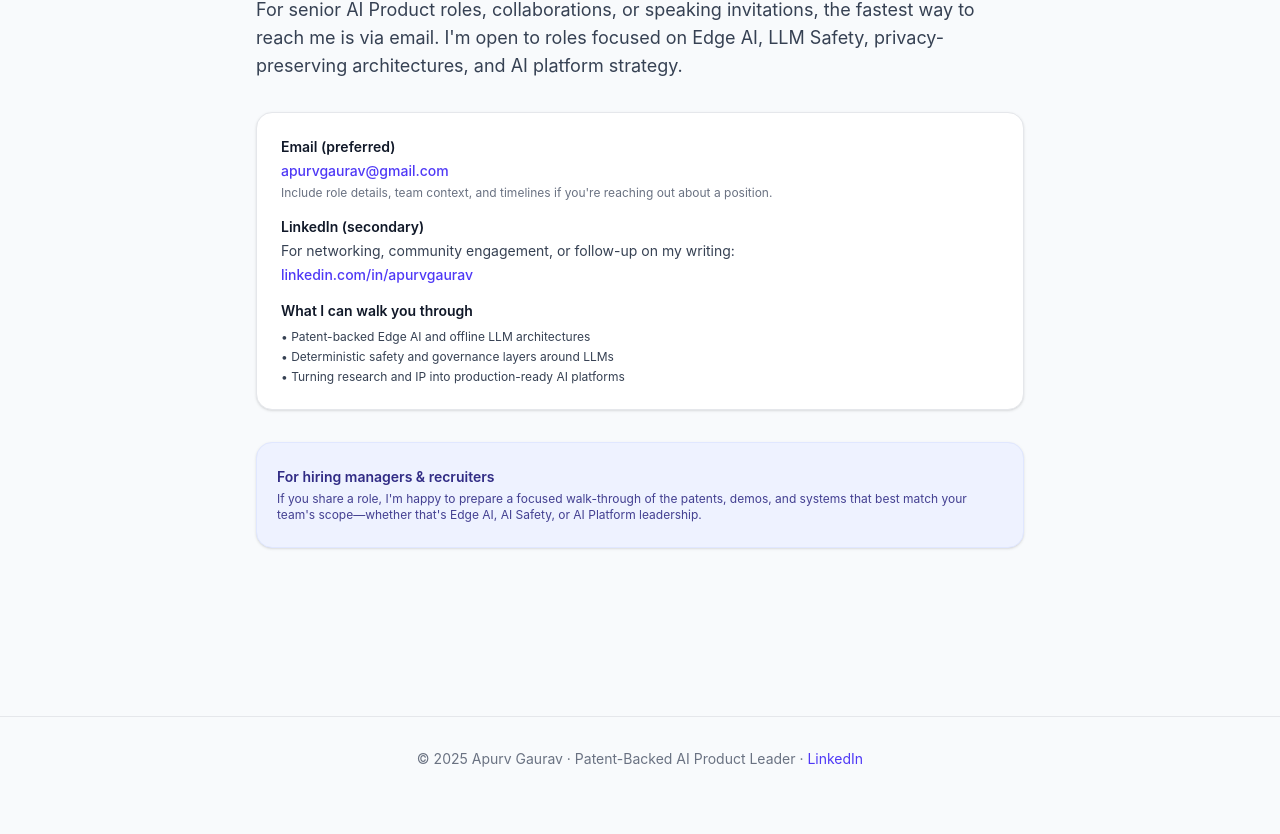
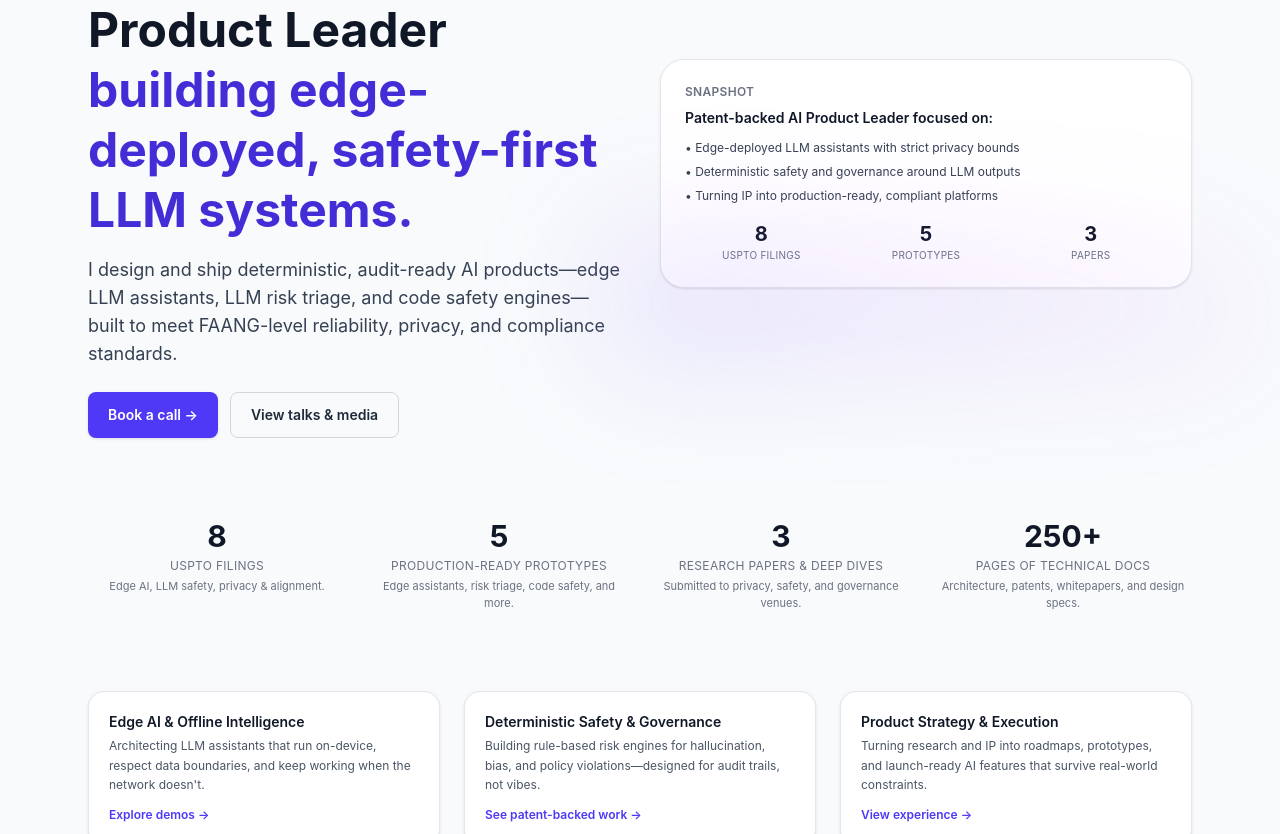
Before and after one commit to apurvgaurav/apurv-portfolio, a Next.js app: page /contact in a window 1280 px wide. Shown: the part 217-1051 px from the top of the page. Before the commit the page ends 1018 px from the top, so only its background shows below. Built offline with nearby package versions, Linux system fonts and the light colour scheme.

Commit message:
feat: update media spacing, footer linkedin, contact calendly, home CTA, layout fixes

```diff
--- a/app/contact/page.tsx
+++ b/app/contact/page.tsx
@@ -1,88 +1,220 @@
-// app/contact/page.tsx
-import type { Metadata } from "next";
+// app/page.tsx
 
-export const metadata: Metadata = {
-  title: "Contact | Apurv Gaurav – AI Product, Edge AI & LLM Safety",
-  description:
-    "Contact Apurv Gaurav to discuss AI Product roles, edge-deployed LLM systems, deterministic AI safety layers, and patent-backed AI platforms.",
-};
+import Link from "next/link";
 
-export default function ContactPage() {
+export default function Home() {
   return (
-    <main className="max-w-3xl mx-auto py-16 space-y-8">
-      <section>
-        <h1 className="text-4xl font-bold tracking-tight text-gray-900">
-          Contact
+    <div className="space-y-12">
+      {/* HERO */}
+      <section className="pt-8 animate-fade-in-up">
+        <div className="grid gap-10 md:grid-cols-2 items-center">
+          {/* Left: Main pitch */}
+          <div>
+            <p className="text-sm font-semibold tracking-wide text-indigo-600">
+              AI Product Leadership · Edge AI · LLM Safety
+            </p>
+
+            <h1 className="mt-3 text-3xl sm:text-4xl md:text-5xl font-bold leading-tight text-gray-900">
+              Patent-backed AI Product Leader
+              <br />
+              <span className="text-indigo-700">
+                building edge-deployed, safety-first LLM systems.
+              </span>
             </h1>
-        <p className="mt-4 text-lg text-gray-700">
-          For senior AI Product roles, collaborations, or speaking invitations,
-          the fastest way to reach me is via email. I&apos;m open to roles
-          focused on Edge AI, LLM Safety, privacy-preserving architectures, and
-          AI platform strategy.
+
+            <p className="mt-4 text-lg text-gray-700 max-w-2xl">
+              I design and ship deterministic, audit-ready AI products—edge LLM
+              assistants, LLM risk triage, and code safety engines—built to meet
+              FAANG-level reliability, privacy, and compliance standards.
             </p>
+
+            <div className="mt-6 flex flex-wrap gap-3">
+              {/* SINGLE CALENDLY BUTTON */}
+              <a
+                href="https://calendly.com/apurvgaurav"
+                target="_blank"
+                rel="noopener noreferrer"
+                className="inline-flex items-center rounded-lg bg-indigo-600 px-5 py-3 text-sm font-semibold text-white shadow hover:shadow-md hover:-translate-y-0.5 transition"
+              >
+                Book a call →
+              </a>
+
+              <Link
+                href="/media"
+                className="inline-flex items-center rounded-lg border border-gray-300 px-5 py-3 text-sm font-semibold text-gray-800 hover:border-indigo-400 hover:text-indigo-600 hover:-translate-y-0.5 hover:shadow-sm transition"
+              >
+                View talks &amp; media
+              </Link>
+            </div>
+          </div>
+
+          {/* Right: Snapshot card */}
+          <div className="hidden md:block">
+            <div className="relative rounded-3xl border border-gray-200 bg-white shadow-sm p-6">
+              <p className="text-xs font-semibold uppercase tracking-wide text-gray-500">
+                Snapshot
+              </p>
+              <p className="mt-2 text-sm text-gray-900 font-semibold">
+                Patent-backed AI Product Leader focused on:
+              </p>
+              <ul className="mt-3 space-y-2 text-xs text-gray-700">
+                <li>• Edge-deployed LLM assistants with strict privacy bounds</li>
+                <li>• Deterministic safety and governance around LLM outputs</li>
+                <li>• Turning IP into production-ready, compliant platforms</li>
+              </ul>
+
+              <div className="mt-4 grid grid-cols-3 gap-3 text-center">
+                <div>
+                  <div className="text-xl font-bold text-gray-900">8</div>
+                  <div className="text-[10px] uppercase tracking-wide text-gray-500">
+                    USPTO Filings
+                  </div>
+                </div>
+                <div>
+                  <div className="text-xl font-bold text-gray-900">5</div>
+                  <div className="text-[10px] uppercase tracking-wide text-gray-500">
+                    Prototypes
+                  </div>
+                </div>
+                <div>
+                  <div className="text-xl font-bold text-gray-900">3</div>
+                  <div className="text-[10px] uppercase tracking-wide text-gray-500">
+                    Papers
+                  </div>
+                </div>
+              </div>
+
+              <div className="pointer-events-none absolute inset-x-[-10%] bottom-[-30%] h-32 bg-gradient-to-tr from-indigo-500/20 via-purple-500/10 to-transparent blur-3xl" />
+            </div>
+          </div>
+        </div>
       </section>
 
-      <section className="rounded-2xl border border-gray-200 bg-white p-6 shadow-sm space-y-4">
+      {/* METRICS STRIP */}
+      <section className="bg-gray-50 py-8 rounded-2xl animate-fade-in-up">
+        <div className="grid gap-6 md:grid-cols-4 text-center">
           <div>
-          <h2 className="text-sm font-semibold text-gray-900">
-            Email (preferred)
-          </h2>
-          <p className="mt-1 text-sm text-gray-700">
-            <a
-              href="mailto:apurvgaurav@gmail.com?subject=AI%20Product%20Opportunity%20or%20Collaboration"
-              className="text-indigo-600 hover:text-indigo-700 font-medium"
-            >
-              apurvgaurav@gmail.com
-            </a>
-          </p>
-          <p className="mt-1 text-xs text-gray-500">
-            Include role details, team context, and timelines if you&apos;re
-            reaching out about a position.
+            <div className="text-3xl font-bold text-gray-900">8</div>
+            <div className="mt-1 text-xs uppercase tracking-wide text-gray-500">
+              USPTO Filings
+            </div>
+            <p className="mt-1 text-[11px] text-gray-500">
+              Edge AI, LLM safety, privacy &amp; alignment.
             </p>
           </div>
 
           <div>
-          <h2 className="text-sm font-semibold text-gray-900">
-            LinkedIn (secondary)
-          </h2>
-          <p className="mt-1 text-sm text-gray-700">
-            For networking, community engagement, or follow-up on my writing:
-          </p>
-          <p className="mt-1 text-sm">
-            <a
-              href="https://www.linkedin.com/in/apurvgaurav"
-              target="_blank"
-              rel="noopener noreferrer"
-              className="text-indigo-600 hover:text-indigo-700 font-medium"
-            >
-              linkedin.com/in/apurvgaurav
-            </a>
+            <div className="text-3xl font-bold text-gray-900">5</div>
+            <div className="mt-1 text-xs uppercase tracking-wide text-gray-500">
+              Production-Ready Prototypes
+            </div>
+            <p className="mt-1 text-[11px] text-gray-500">
+              Edge assistants, risk triage, code safety, and more.
             </p>
           </div>
 
           <div>
-          <h2 className="text-sm font-semibold text-gray-900">
-            What I can walk you through
-          </h2>
-          <ul className="mt-2 text-xs text-gray-700 space-y-1">
-            <li>• Patent-backed Edge AI and offline LLM architectures</li>
-            <li>• Deterministic safety and governance layers around LLMs</li>
-            <li>• Turning research and IP into production-ready AI platforms</li>
-          </ul>
+            <div className="text-3xl font-bold text-gray-900">3</div>
+            <div className="mt-1 text-xs uppercase tracking-wide text-gray-500">
+              Research Papers &amp; Deep Dives
+            </div>
+            <p className="mt-1 text-[11px] text-gray-500">
+              Submitted to privacy, safety, and governance venues.
+            </p>
+          </div>
+
+          <div>
+            <div className="text-3xl font-bold text-gray-900">250+</div>
+            <div className="mt-1 text-xs uppercase tracking-wide text-gray-500">
+              Pages of Technical Docs
+            </div>
+            <p className="mt-1 text-[11px] text-gray-500">
+              Architecture, patents, whitepapers, and design specs.
+            </p>
+          </div>
         </div>
       </section>
 
+      {/* QUICK OVERVIEW STRIP */}
+      <section className="grid gap-6 md:grid-cols-3">
+        <div className="rounded-2xl border border-gray-200 bg-white p-5 shadow-sm">
+          <h2 className="text-sm font-semibold text-gray-900 mb-1">
+            Edge AI &amp; Offline Intelligence
+          </h2>
+          <p className="text-xs text-gray-600 leading-relaxed">
+            Architecting LLM assistants that run on-device, respect data
+            boundaries, and keep working when the network doesn&apos;t.
+          </p>
+          <Link
+            href="/demos"
+            className="mt-3 inline-flex text-xs font-semibold text-indigo-600 hover:text-indigo-700"
+          >
+            Explore demos →
+          </Link>
+        </div>
+
+        <div className="rounded-2xl border border-gray-200 bg-white p-5 shadow-sm">
+          <h2 className="text-sm font-semibold text-gray-900 mb-1">
+            Deterministic Safety &amp; Governance
+          </h2>
+          <p className="text-xs text-gray-600 leading-relaxed">
+            Building rule-based risk engines for hallucination, bias, and policy
+            violations—designed for audit trails, not vibes.
+          </p>
+          <Link
+            href="/patents"
+            className="mt-3 inline-flex text-xs font-semibold text-indigo-600 hover:text-indigo-700"
+          >
+            See patent-backed work →
+          </Link>
+        </div>
+
+        <div className="rounded-2xl border border-gray-200 bg-white p-5 shadow-sm">
+          <h2 className="text-sm font-semibold text-gray-900 mb-1">
+            Product Strategy &amp; Execution
+          </h2>
+          <p className="text-xs text-gray-600 leading-relaxed">
+            Turning research and IP into roadmaps, prototypes, and launch-ready
+            AI features that survive real-world constraints.
+          </p>
+          <Link
+            href="/experience"
+            className="mt-3 inline-flex text-xs font-semibold text-indigo-600 hover:text-indigo-700"
+          >
+            View experience →
+          </Link>
+        </div>
+      </section>
+
+      {/* FOR HIRING MANAGERS STRIP */}
       <section className="rounded-2xl border border-indigo-100 bg-indigo-50 px-5 py-6 shadow-sm">
         <p className="text-sm font-semibold text-indigo-900 mb-1">
           For hiring managers &amp; recruiters
         </p>
-        <p className="text-xs text-indigo-900/90">
-          If you share a role, I&apos;m happy to prepare a focused walk-through
-          of the patents, demos, and systems that best match your team&apos;s
-          scope—whether that&apos;s Edge AI, AI Safety, or AI Platform
-          leadership.
+        <p className="text-xs text-indigo-900/90 max-w-3xl">
+          This portfolio is a live snapshot of how I think and build: patents,
+          research, and working demos across Edge AI, LLM safety, and privacy.
+          If you&apos;re exploring senior AI Product roles at FAANG-level
+          companies, I&apos;m happy to walk through the systems in detail with
+          your engineering and leadership teams.
         </p>
+        <div className="mt-3 flex flex-wrap gap-3">
+          <a
+            href="https://calendly.com/apurvgaurav"
+            target="_blank"
+            rel="noopener noreferrer"
+            className="inline-flex items-center rounded-md bg-indigo-600 px-4 py-2 text-xs font-semibold text-white hover:bg-indigo-700 transition"
+          >
+            Share a role or opportunity →
+          </a>
+          <Link
+            href="/media"
+            className="inline-flex items-center rounded-md border border-indigo-200 px-4 py-2 text-xs font-semibold text-indigo-900 hover:bg-indigo-100 transition"
+          >
+            Download leadership summary (coming soon)
+          </Link>
+        </div>
       </section>
-    </main>
+    </div>
   );
 }
--- a/app/layout.tsx
+++ b/app/layout.tsx
@@ -68,7 +68,7 @@ export default function RootLayout({
               description:
                 "Patent-backed AI Product Leader specializing in Edge AI, LLM Safety, and Privacy + Alignment. 8 USPTO filings and production-ready prototypes.",
               sameAs: [
-                "https://www.linkedin.com/in/apurvgaurav",
+                "https://www.linkedin.com/in/apurv-gaurav/",
                 "https://github.com/apurvgaurav",
               ],
             }),
@@ -85,7 +85,7 @@ export default function RootLayout({
             © {new Date().getFullYear()} Apurv Gaurav · Patent-Backed AI Product
             Leader ·{" "}
             <Link
-              href="https://www.linkedin.com/in/apurvgaurav"
+              href="https://www.linkedin.com/in/apurv-gaurav/"
               className="text-indigo-600 hover:text-indigo-500"
             >
               LinkedIn
--- a/app/media/page.tsx
+++ b/app/media/page.tsx
@@ -11,7 +11,7 @@ export const metadata: Metadata = {
 
 export default function MediaPage() {
   return (
-    <div className="space-y-8">
+    <div className="max-w-6xl mx-auto px-6 py-8">
       {/* Hero */}
       <section className="bg-slate-900 text-slate-50 rounded-2xl px-6 py-8 sm:px-8 sm:py-10 shadow-sm">
         <h1 className="text-3xl sm:text-4xl font-semibold tracking-tight mb-3">
@@ -25,7 +25,7 @@ export default function MediaPage() {
       </section>
 
       {/* Intro */}
-      <section className="space-y-3">
+      <section className="mt-6">
         <p className="text-sm text-slate-700 leading-relaxed max-w-3xl">
           I&apos;m available for talks, guest lectures, and private briefings
           focused on Edge AI, deterministic safety, and patent-backed product
@@ -34,12 +34,13 @@ export default function MediaPage() {
         </p>
       </section>
 
-      {/* Topics */}
-      <section className="space-y-4">
+      {/* Core Topics */}
+      <section className="mt-8">
         <h2 className="text-xl sm:text-2xl font-semibold tracking-tight">
           Core Topics
         </h2>
-        <div className="space-y-4">
+
+        <div className="mt-4 space-y-4">
           <div className="bg-white rounded-xl p-5 border border-slate-100 shadow-sm">
             <p className="text-sm font-semibold text-slate-900 mb-1">
               Deterministic AI Safety in Production Systems
@@ -86,9 +87,8 @@ export default function MediaPage() {
       </section>
 
       {/* Community Engagement */}
-          {/* Community Engagement */}
-      <section className="mt-10 space-y-6">
-  <h2 className="text-2xl font-semibold text-gray-900 mb-4">
+      <section className="mt-8 space-y-6">
+        <h2 className="text-2xl font-semibold text-gray-900">
           Community Engagement
         </h2>
 
@@ -104,14 +104,15 @@ export default function MediaPage() {
             </span>{" "}
             hosted by senior AI professionals and policy experts.
             <span className="block text-sm text-gray-500 mt-1">
-        November&nbsp;2025 · Virtual · Status: Invited, unable to attend due to
-        scheduling
+              November&nbsp;2025 · Virtual · Status: Invited, unable to attend
+              due to scheduling
             </span>
           </p>
           <p className="mt-2 text-sm text-gray-600">
-     Invited to participate in a leadership discussion on emerging AI governance
-  frameworks and product responsibility practices. The session aligns closely
-  with my patent-backed work on deterministic AI safety and policy design.
+            Invited to participate in a leadership discussion on emerging AI
+            governance frameworks and product responsibility practices. The
+            session aligns closely with my patent-backed work on deterministic
+            AI safety and policy design.
           </p>
         </article>
 
@@ -121,31 +122,27 @@ export default function MediaPage() {
             Invited: Telecom Innovation &amp; Trust Roundtable
           </h3>
           <p className="mt-2 text-gray-700">
-      Personal invitation to a private virtual roundtable with senior leaders
-      from Lyca&nbsp;Mobile, Three, Tango and others on{" "}
+            Personal invitation to a private virtual roundtable with senior
+            leaders from Lyca&nbsp;Mobile, Three, Tango and others on{" "}
             <span className="font-medium">
               “Unlocking New Revenue, Trust, and Loyalty in the Mobile Market.”
             </span>
             <span className="block text-sm text-gray-500 mt-1">
-        October&nbsp;2025 · 90-minute virtual session · Status: Invited, unable
-        to attend due to scheduling
+              October&nbsp;2025 · 90-minute virtual session · Status: Invited,
+              unable to attend due to scheduling
             </span>
           </p>
           <p className="mt-2 text-sm text-gray-600">
             Although I couldn't join this session, I treat these invitations as
-      signals that my work across broadband, edge intelligence, and AI product
-      strategy aligns with where the telecom industry is heading.
+            signals that my work across broadband, edge intelligence, and AI
+            product strategy aligns with where the telecom industry is heading.
           </p>
         </article>
       </section>
 
-
-
       {/* CTA */}
-      <section className="bg-white rounded-2xl px-5 py-6 shadow-sm border border-slate-100 space-y-3">
-        <p className="text-sm font-semibold text-slate-900">
-          Invite Me to Speak
-        </p>
+      <section className="mt-8 bg-white rounded-2xl px-5 py-6 shadow-sm border border-slate-100 space-y-3">
+        <p className="text-sm font-semibold text-slate-900">Invite Me to Speak</p>
         <p className="text-xs text-slate-600">
           For conference slots, internal tech talks, or guest lectures, include
           event name, audience, format, and proposed timing. I&apos;m happy to
--- a/app/page.tsx
+++ b/app/page.tsx
@@ -29,12 +29,15 @@ export default function Home() {
             </p>
 
             <div className="mt-6 flex flex-wrap gap-3">
-              <Link
-                href="/contact"
+              <a
+                href="https://calendly.com/apurvgaurav/intro-20"
+                target="_blank"
+                rel="noopener noreferrer"
                 className="inline-flex items-center rounded-lg bg-indigo-600 px-5 py-3 text-sm font-semibold text-white shadow hover:shadow-md hover:-translate-y-0.5 transition"
               >
-                Book a 15-min conversation →
-              </Link>
+                Book a 20-min call →
+              </a>
+
               <Link
                 href="/media"
                 className="inline-flex items-center rounded-lg border border-gray-300 px-5 py-3 text-sm font-semibold text-gray-800 hover:border-indigo-400 hover:text-indigo-600 hover:-translate-y-0.5 hover:shadow-sm transition"
@@ -188,11 +191,10 @@ export default function Home() {
           For hiring managers &amp; recruiters
         </p>
         <p className="text-xs text-indigo-900/90 max-w-3xl">
-          This portfolio is a live snapshot of how I think and build: patents,
+          This portfolio is a live snapshot of how I think and build—patents,
           research, and working demos across Edge AI, LLM safety, and privacy.
-          If you&apos;re exploring senior AI Product roles at FAANG-level
-          companies, I&apos;m happy to walk through the systems in detail with
-          your engineering and leadership teams.
+          If you&apos;re exploring AI Product roles, I&apos;m happy to walk
+          through the systems with your engineering and leadership teams.
         </p>
         <div className="mt-3 flex flex-wrap gap-3">
           <Link
--- a/components/Footer.tsx
+++ b/components/Footer.tsx
@@ -15,6 +15,7 @@ export default function Footer() {
               Deterministic AI Safety
             </p>
           </div>
+
           <div className="flex flex-wrap gap-4 text-xs">
             <a
               href="mailto:apurvgaurav@gmail.com"
@@ -22,14 +23,17 @@ export default function Footer() {
             >
               Email
             </a>
+
+            {/* Updated LinkedIn URL */}
             <a
-              href="https://linkedin.com/in/apurvgaurav"
+              href="https://www.linkedin.com/in/apurv-gaurav/"
               target="_blank"
               rel="noopener noreferrer"
               className="hover:text-blue-300 transition-colors"
             >
               LinkedIn
             </a>
+
             <nav className="flex flex-wrap gap-3">
               <Link href="/" className="hover:text-blue-300 transition-colors">
                 Home
@@ -67,6 +71,7 @@ export default function Footer() {
             </nav>
           </div>
         </div>
+
         <div className="text-[11px] text-slate-400">
           © {year} Apurv Gaurav. All rights reserved.
         </div>
```
Lines whose indentation alone changed are shown as unchanged.
